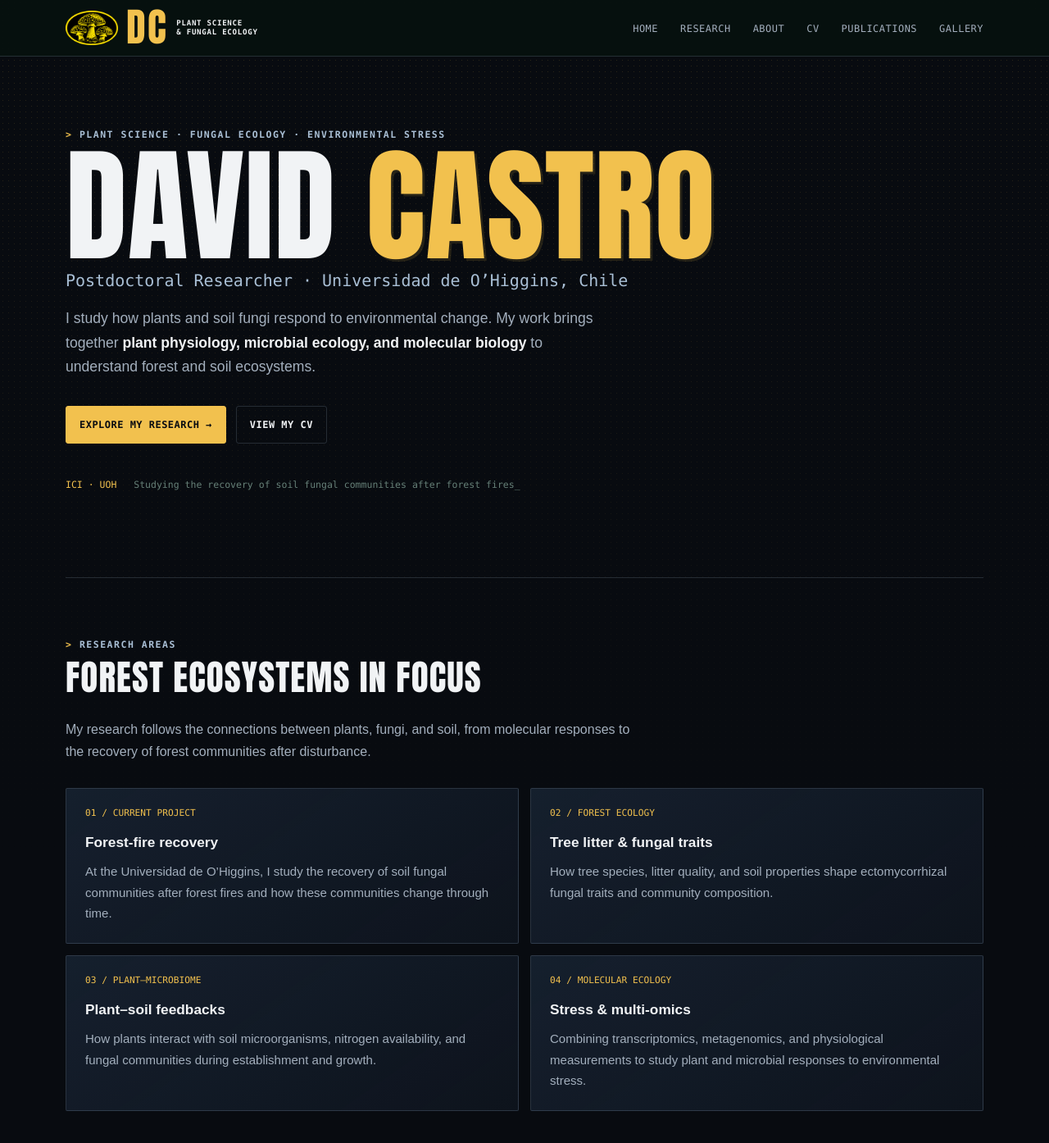
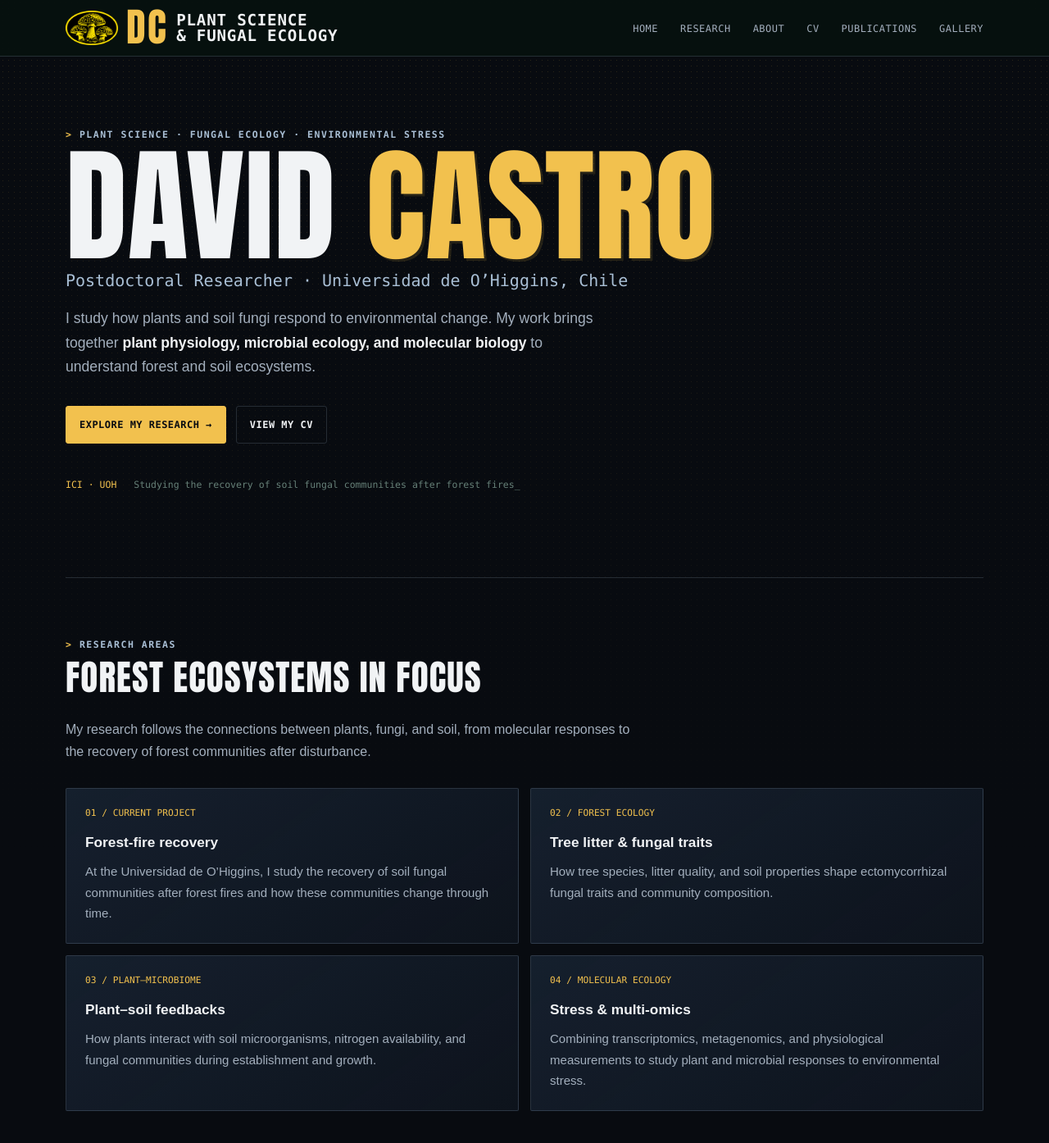
Before and after one commit to davcastrom/davcastrom.github.io, a Jekyll site: the page built from index.md, in a window 1280 px wide and 1400 px high. Shown: the top 1394 px of the window at 82% size. Built offline with Jekyll 4.4.1, drawn with Linux system fonts in a browser that asks for light colours.

Commit message:
Enlarge the header tagline to match the emblem

```diff
--- a/_layouts/default.html
+++ b/_layouts/default.html
@@ -5,7 +5,7 @@
 		<meta name="viewport" content="width=device-width, initial-scale=1">
 		<meta name="description" content="David Castro — plant physiology, biochemistry, and plant–microbiome interactions.">
 		<title>{{ page.title | default: site.name }}</title>
-		<link rel="stylesheet" href="{{ '/assets/css/main.css' | relative_url }}?v=20261028-logo-3">
+		<link rel="stylesheet" href="{{ '/assets/css/main.css' | relative_url }}?v=20261028-logo-4">
 		{% include head-custom.html %}
 	</head>
 	<body>
--- a/assets/css/main.css
+++ b/assets/css/main.css
@@ -52,7 +52,7 @@ button, a { -webkit-tap-highlight-color: transparent; }
 .brand-symbol { display: block; width: 64px; height: 42px; flex: 0 0 auto; }
 .brand-copy { display: flex; align-items: center; gap: 10px; }
 .brand-copy strong { color: var(--accent); font: 3rem/.9 var(--display); letter-spacing: .05em; }
-.brand-copy small { color: var(--text); font: 600 .57rem/1.25 var(--mono); letter-spacing: .08em; text-transform: uppercase; }
+.brand-copy small { color: var(--text); font: 600 1.2rem/1 var(--mono); letter-spacing: .04em; text-transform: uppercase; }
 .site-nav ul { display: flex; align-items: center; gap: 27px; margin: 0; padding: 0; list-style: none; }
 .site-nav a { color: var(--muted); font: 500 .75rem var(--mono); letter-spacing: .04em; text-transform: uppercase; }
 .site-nav a:hover, .site-nav a:focus-visible { color: var(--accent); }
```
